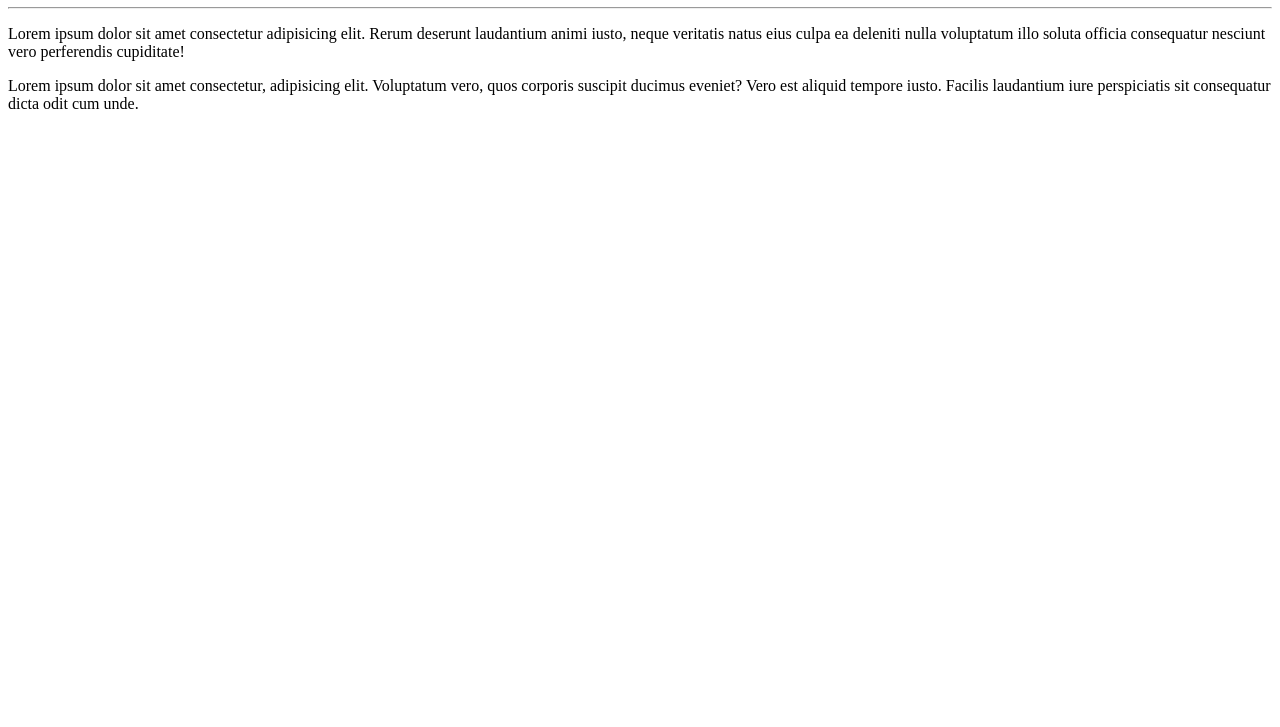
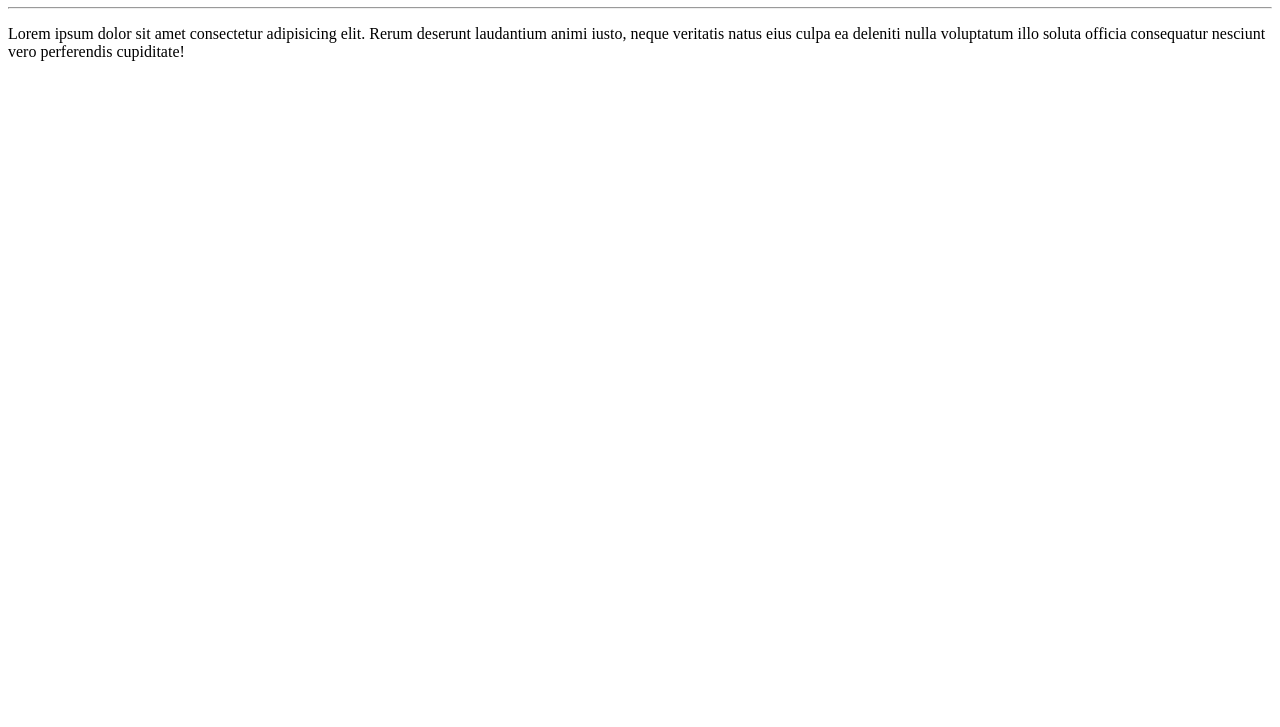
Before and after one commit to Marcelosoaresdev/Ola-Mundo, a plain HTML site: page site-exemplo/index.html in a window 1280 px wide. Shown: the part 73-800 px from the top of the page. Drawn offline with Linux system fonts and the light colour scheme.

Commit message:
Remoção de um parágrafo

```diff
--- a/site-exemplo/index.html
+++ b/site-exemplo/index.html
@@ -9,6 +9,5 @@
     <h1>Olá, Mundo!</h1>
     <hr>
     <p>Lorem ipsum dolor sit amet consectetur adipisicing elit. Rerum deserunt laudantium animi iusto, neque veritatis natus eius culpa ea deleniti nulla voluptatum illo soluta officia consequatur nesciunt vero perferendis cupiditate!</p>
-    <p>Lorem ipsum dolor sit amet consectetur, adipisicing elit. Voluptatum vero, quos corporis suscipit ducimus eveniet? Vero est aliquid tempore iusto. Facilis laudantium iure perspiciatis sit consequatur dicta odit cum unde.</p>
 </body>
 </html>
```
